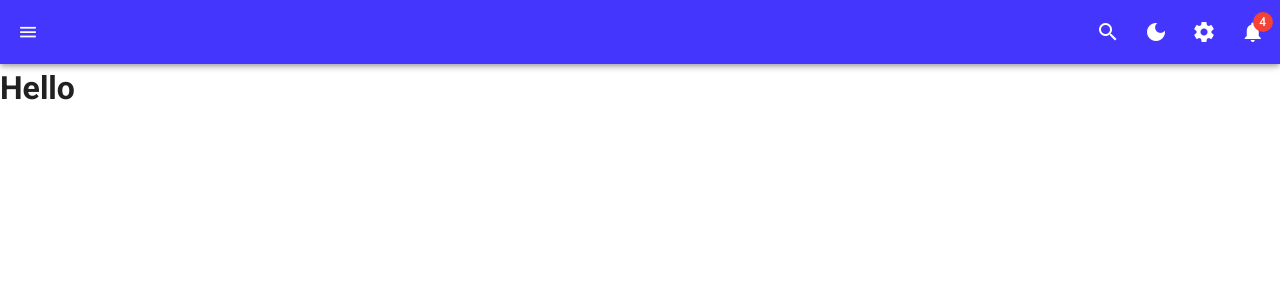
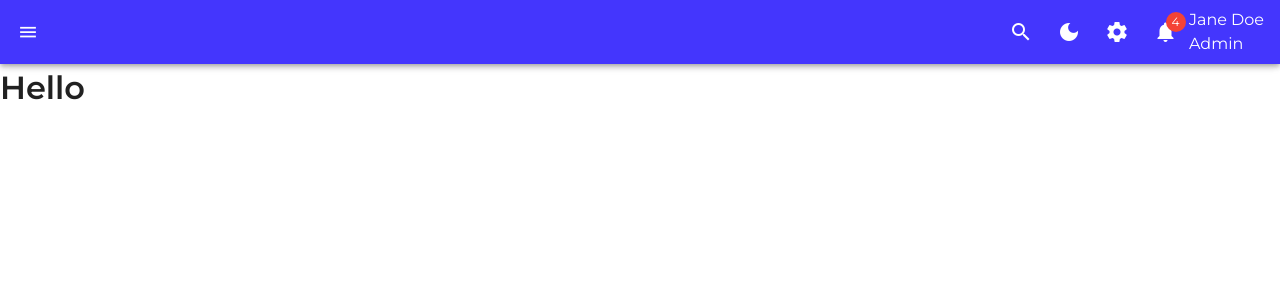
Before and after one commit to matiassemelman/edmachinachallenge, a Vue app: page / in a window 1280 px wide. Shown: the top 300 px of the page. Built offline with nearby package versions, Linux system fonts and the light colour scheme.

Commit message:
added user data in appbar

```diff
--- a/src/App.vue
+++ b/src/App.vue
@@ -23,6 +23,10 @@
           <v-icon>notifications</v-icon>
         </v-badge>
       </v-btn>
+      <div>
+        <p class="mb-0">Jane Doe</p>
+        <p class="mb-0">Admin</p>
+      </div>
     </v-app-bar>
 
     <v-main>
@@ -32,6 +36,7 @@
 </template>
 
 <script>
+import "./css/app.css";
 export default {
   name: "App",
 
```
